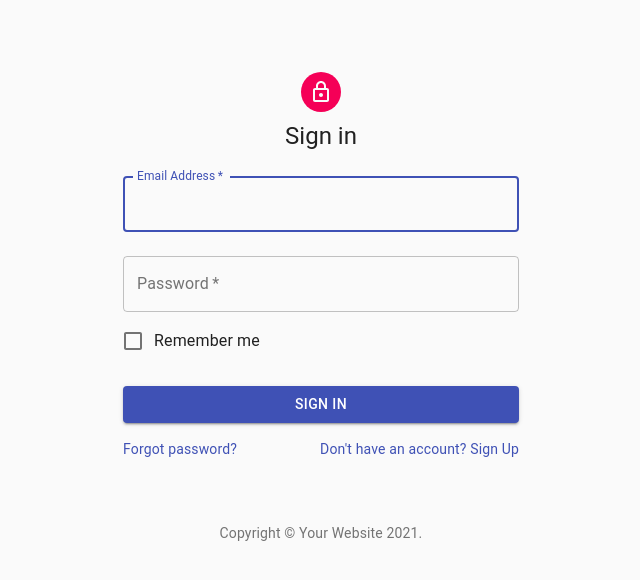
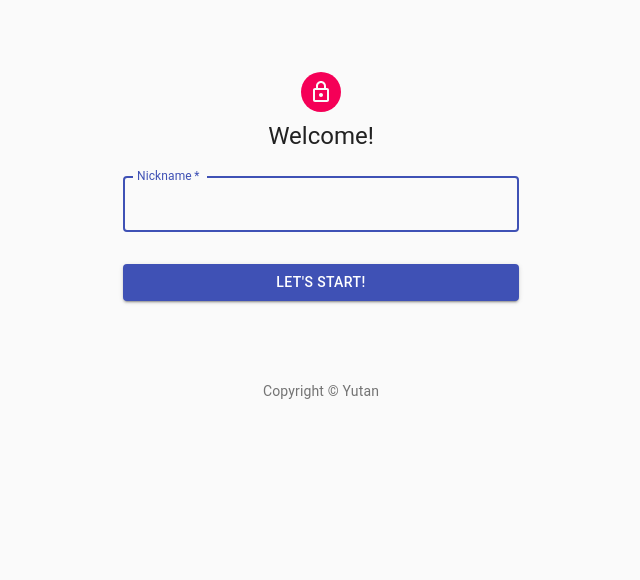
Before and after one commit to Yutan0423/react-chat-app, a React (Create React App) app: page / in a window 1280 px wide. Shown: the top 580 px of the page, without its empty margins (319-959 px from the left). Built offline with nearby package versions, Linux system fonts and the light colour scheme.

Commit message:
update signin page

```diff
--- a/src/components/SignIn.jsx
+++ b/src/components/SignIn.jsx
@@ -3,10 +3,7 @@
 import Button from '@material-ui/core/Button';
 import CssBaseline from '@material-ui/core/CssBaseline';
 import TextField from '@material-ui/core/TextField';
-import FormControlLabel from '@material-ui/core/FormControlLabel';
-import Checkbox from '@material-ui/core/Checkbox';
 import Link from '@material-ui/core/Link';
-import Grid from '@material-ui/core/Grid';
 import Box from '@material-ui/core/Box';
 import LockOutlinedIcon from '@material-ui/icons/LockOutlined';
 import Typography from '@material-ui/core/Typography';
@@ -17,11 +14,14 @@
   return (
     <Typography variant="body2" color="textSecondary" align="center">
       {'Copyright © '}
-      <Link color="inherit" href="https://material-ui.com/">
-        Your Website
+      <Link
+        color="inherit"
+        href="https://twitter.com/hametsuno"
+        target="_blank"
+        rel="noopener"
+      >
+        Yutan
       </Link>{' '}
-      {new Date().getFullYear()}
-      {'.'}
     </Typography>
   );
 }
@@ -57,7 +57,7 @@
           <LockOutlinedIcon />
         </Avatar>
         <Typography component="h1" variant="h5">
-          Sign in
+          Welcome!
         </Typography>
         <form className={classes.form} noValidate>
           <TextField
@@ -65,26 +65,10 @@
             margin="normal"
             required
             fullWidth
-            id="email"
-            label="Email Address"
-            name="email"
-            autoComplete="email"
+            id="name"
+            label="Nickname"
+            name="name"
             autoFocus
-          />
-          <TextField
-            variant="outlined"
-            margin="normal"
-            required
-            fullWidth
-            name="password"
-            label="Password"
-            type="password"
-            id="password"
-            autoComplete="current-password"
-          />
-          <FormControlLabel
-            control={<Checkbox value="remember" color="primary" />}
-            label="Remember me"
           />
           <Button
             type="submit"
@@ -93,20 +77,8 @@
             color="primary"
             className={classes.submit}
           >
-            Sign In
+            Let's start!
           </Button>
-          <Grid container>
-            <Grid item xs>
-              <Link href="#" variant="body2">
-                Forgot password?
-              </Link>
-            </Grid>
-            <Grid item>
-              <Link href="#" variant="body2">
-                {"Don't have an account? Sign Up"}
-              </Link>
-            </Grid>
-          </Grid>
         </form>
       </div>
       <Box mt={8}>
```
